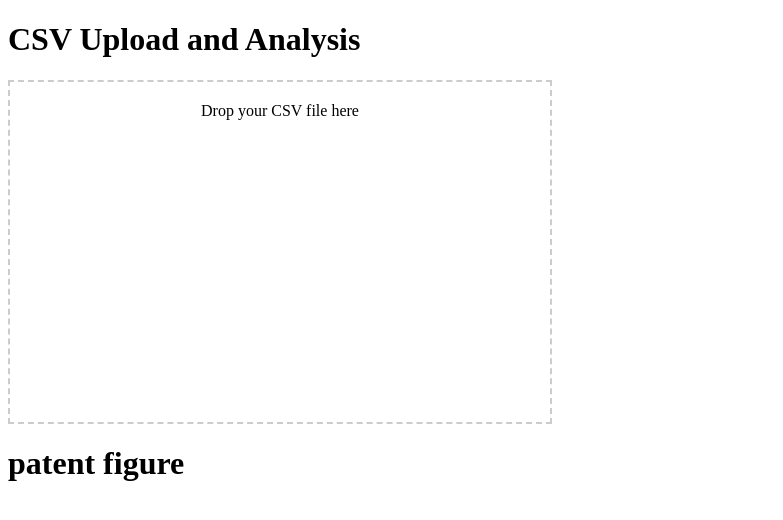
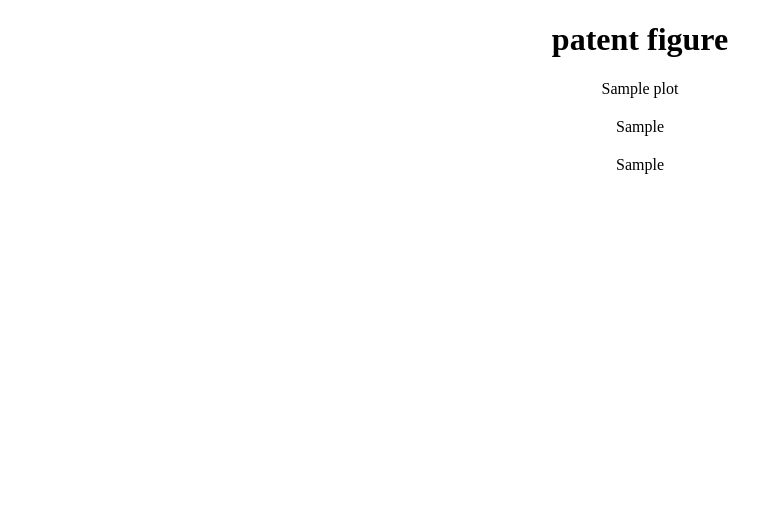
Before and after one commit to mi8ke/patent_analysis, a Flask app: template templates/index2.html in a window 1280 px wide. Shown: the top 520 px of the page, without its empty margins (0-783 px from the left). Run offline with Flask 3, Linux system fonts and the light colour scheme; the template is opened without the code that fills it: most values are stand-ins (such as "Sample title", 1, 10 or a date in 2020).

Commit message:
図を中央にした

```diff
--- a/app.py
+++ b/app.py
@@ -128,7 +128,7 @@ def upload_csv():
         # fig.update_xaxes(tickwidth=1)
         fig3.update_layout(width=1500, height=600)
 
-        return render_template('index.html', plot=fig.to_html(include_plotlyjs='cdn'),
+        return render_template('index2.html', plot=fig.to_html(include_plotlyjs='cdn'),
                                plot2=fig2.to_html(include_plotlyjs='cdn'),
                                plot3=fig3.to_html(include_plotlyjs='cdn'))
 
--- a/patent_analysis.py
+++ b/patent_analysis.py
@@ -256,8 +256,3 @@ with open("patent_map.html", "w") as f:
 # 或いは、write_html で直接ファイル書き出し
 fig.write_html("patent_map2.html",
                full_html=True, include_plotlyjs=True)
-
-# %% [markdown]
-#
-
-# %%
--- a/static/script.js
+++ /dev/null
@@ -1,72 +0,0 @@
-const dropzone = document.getElementById('dropzone');
-
-dropzone.addEventListener('dragover', (event) => {
-    event.preventDefault();
-    dropzone.classList.add('highlight');
-});
-
-dropzone.addEventListener('dragleave', (event) => {
-    event.preventDefault();
-    dropzone.classList.remove('highlight');
-});
-
-// ドロップ時の処理
-dropzone.addEventListener('drop', async (event) => {
-    event.preventDefault();
-    dropzone.classList.remove('highlight'); // ハイライト表示を解除
-
-    const files = event.dataTransfer.files; // ドロップされたファイルを取得
-
-    // ファイルをサーバーに送信する処理を実行
-    await sendFilesToServer(files);
-    // 画面遷移を実行
-});
-
-// ファイルをサーバーに送信する関数
-async function sendFilesToServer(files) {
-    const formData = new FormData();
-    for (const file of files) {
-        formData.append('file', file); // ファイルをフォームデータに追加
-    }
-
-    try {
-        const response = await fetch('/upload', {
-            method: 'POST',
-            body: formData
-        });
-
-        if (response.ok) {
-            console.log('File(s) uploaded successfully!');
-            window.location.href = '/upload'; // ここで'/upload'に遷移
-
-        } else {
-            console.error('Error uploading file(s).');
-        }
-    } catch (error) {
-        console.error('An error occurred:', error);
-    }
-}
-
-// const files = event.dataTransfer.files; // ドロップされたファイルを取得
-// // ファイルをサーバーに送信する処理を実行
-// await sendFilesToServer(files);
-
-// const file = event.dataTransfer.files[0];
-// if (file.type === 'text/csv') {
-
-//     const formData = new FormData();
-//     formData.append('file', file);
-
-//     fetch('/upload', {
-//         method: 'POST',
-//         body: formData
-//     });
-//     // .then(response => response.json())
-//     // .then(data => {
-//     //     // Process and display the uploaded CSV data (data variable)
-//     //     console.log(data);
-//     // });
-// } else {
-//     alert('Please select a CSV file.');
-// }
-// });
--- a/templates/index2.html
+++ b/templates/index2.html
@@ -1,31 +1,36 @@
-<!-- templates/index.html -->
-
 <!DOCTYPE html>
 <html>
 
 <head>
-    <title>Image Processing App</title>
+    <title>Patent Analysis App</title>
     <style>
-        #dropzone {
-            width: 500px;
-            height: 300px;
-            border: 2px dashed #ccc;
-            padding: 20px;
+        /* グラフのコンテナを中央揃えにする */
+        .graph-container {
             text-align: center;
-            cursor: pointer;
+            margin-bottom: 20px;
+            /* グラフ間のスペースを追加 */
         }
     </style>
 </head>
 
 <body>
-    <h1>CSV Upload and Analysis</h1>
-    <div id="dropzone">Drop your CSV file here</div>
-
-    <script src="static/script.js"></script>
-    <h1>patent figure</h1>
-
-    {% if file_path %}
-    <h1>patent figure</h1>
+    {% if plot %}
+    <div class="graph-container">
+        <h1 style="text-align: center;">patent figure</h1>
+        <div id="graph1" style="display: inline-block;">
+            {{ plot | safe }}
+        </div>
+    </div>
+    <div class="graph-container">
+        <div id="graph2" style="display: inline-block;">
+            {{ plot2 | safe }}
+        </div>
+    </div>
+    <div class="graph-container">
+        <div id="graph3" style="display: inline-block;">
+            {{ plot3 | safe }}
+        </div>
+    </div>
     {%
     endif %}
 </body>
```
Also changed, not shown: templates/index.html (+15 -17 lines).
